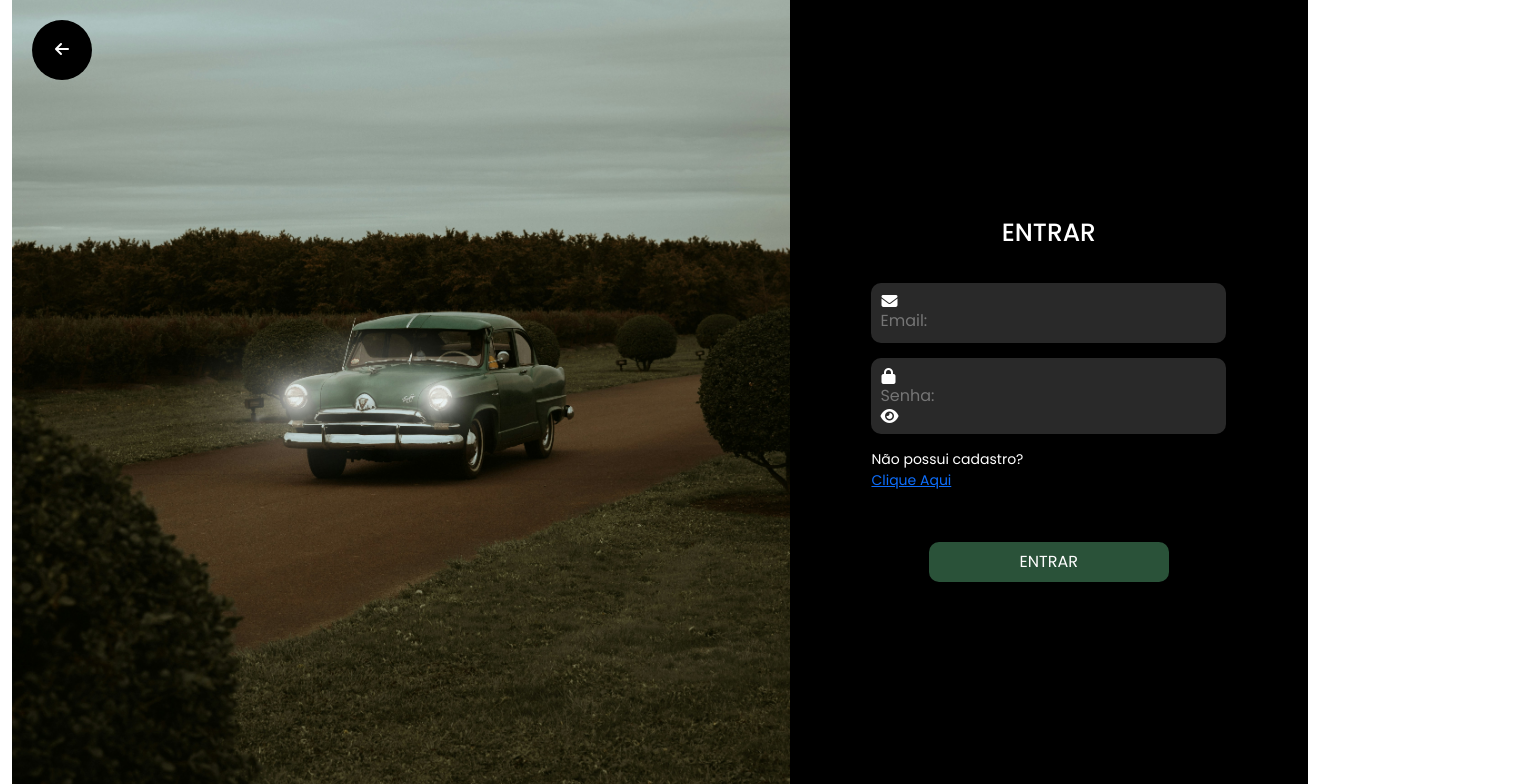
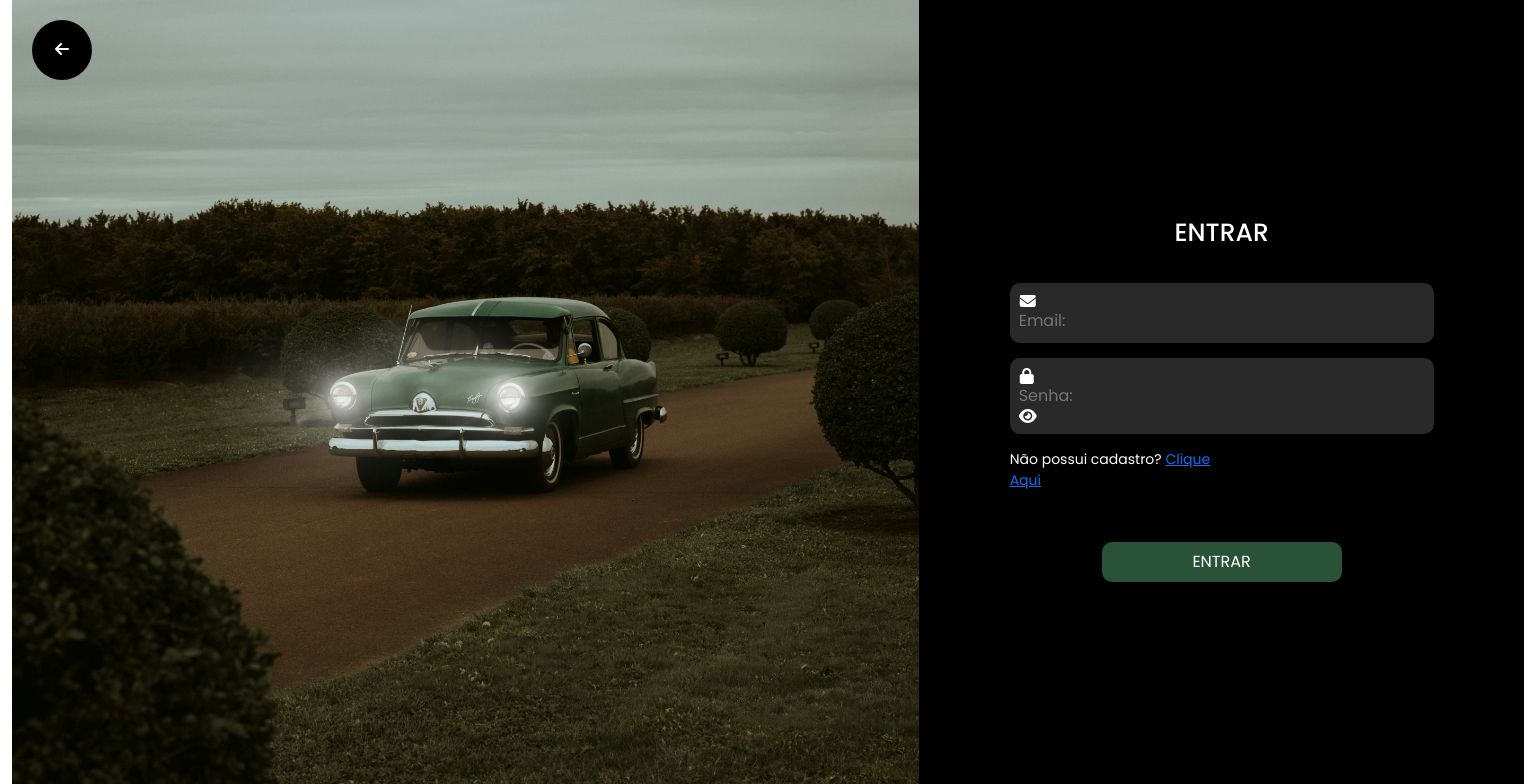
Before and after one commit to Gaspatt/VintageGallery, a Vue app: page /login in a window 1536 px wide. Shown: the top 784 px of the page. Built offline with nearby package versions, Linux system fonts and the light colour scheme.

Commit message:
fix:Correções #0

```diff
--- a/src/views/LoginView.vue
+++ b/src/views/LoginView.vue
@@ -174,4 +174,10 @@ input {
   font-size: 14px;
   margin-right: 200px;
 }
+
+@media (min-width: 1400px) {
+    .container-xxl, .container-xl, .container-lg, .container-md, .container-sm, .container {
+        max-width: 100%;
+    }
+}
 </style>
```
